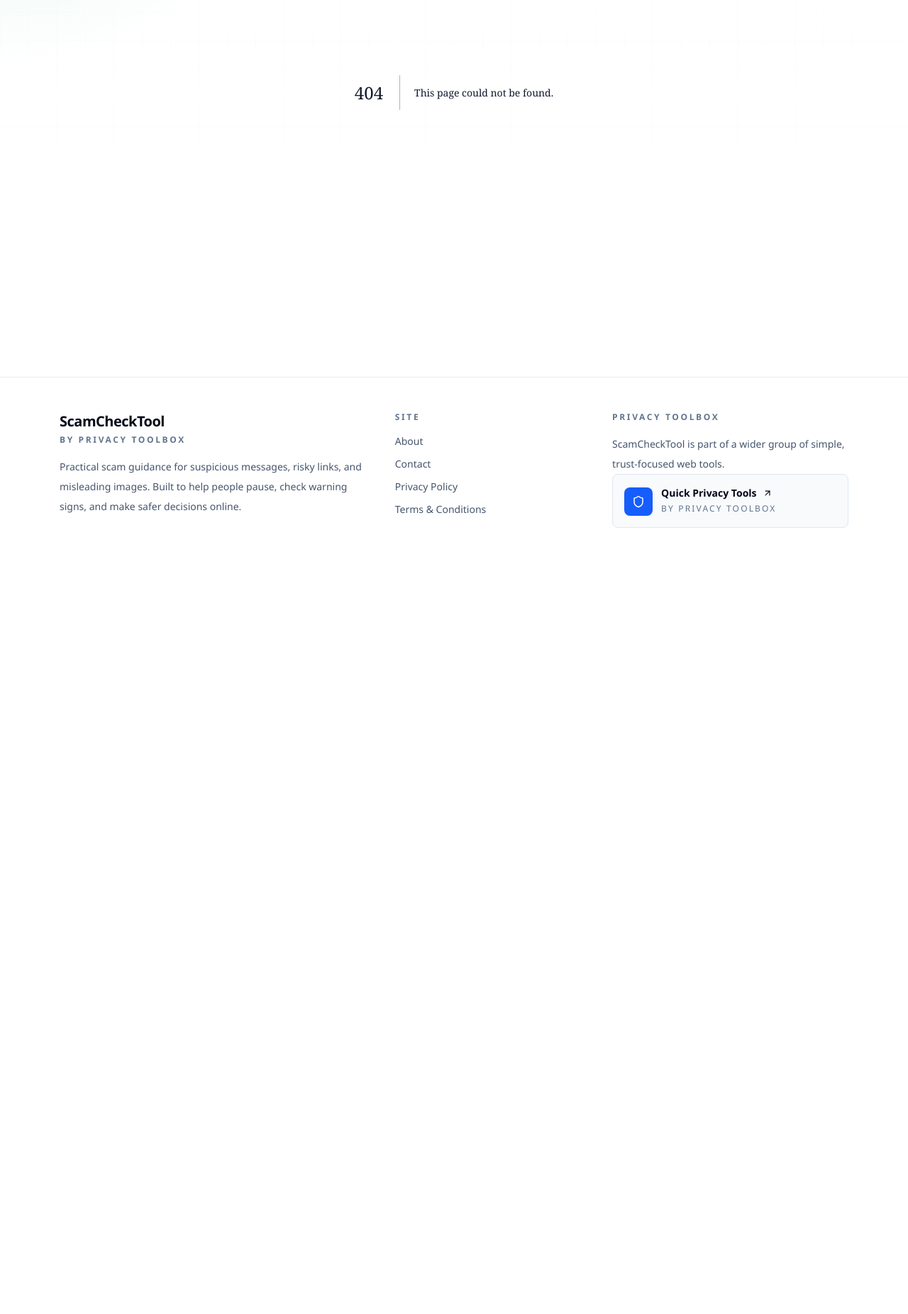
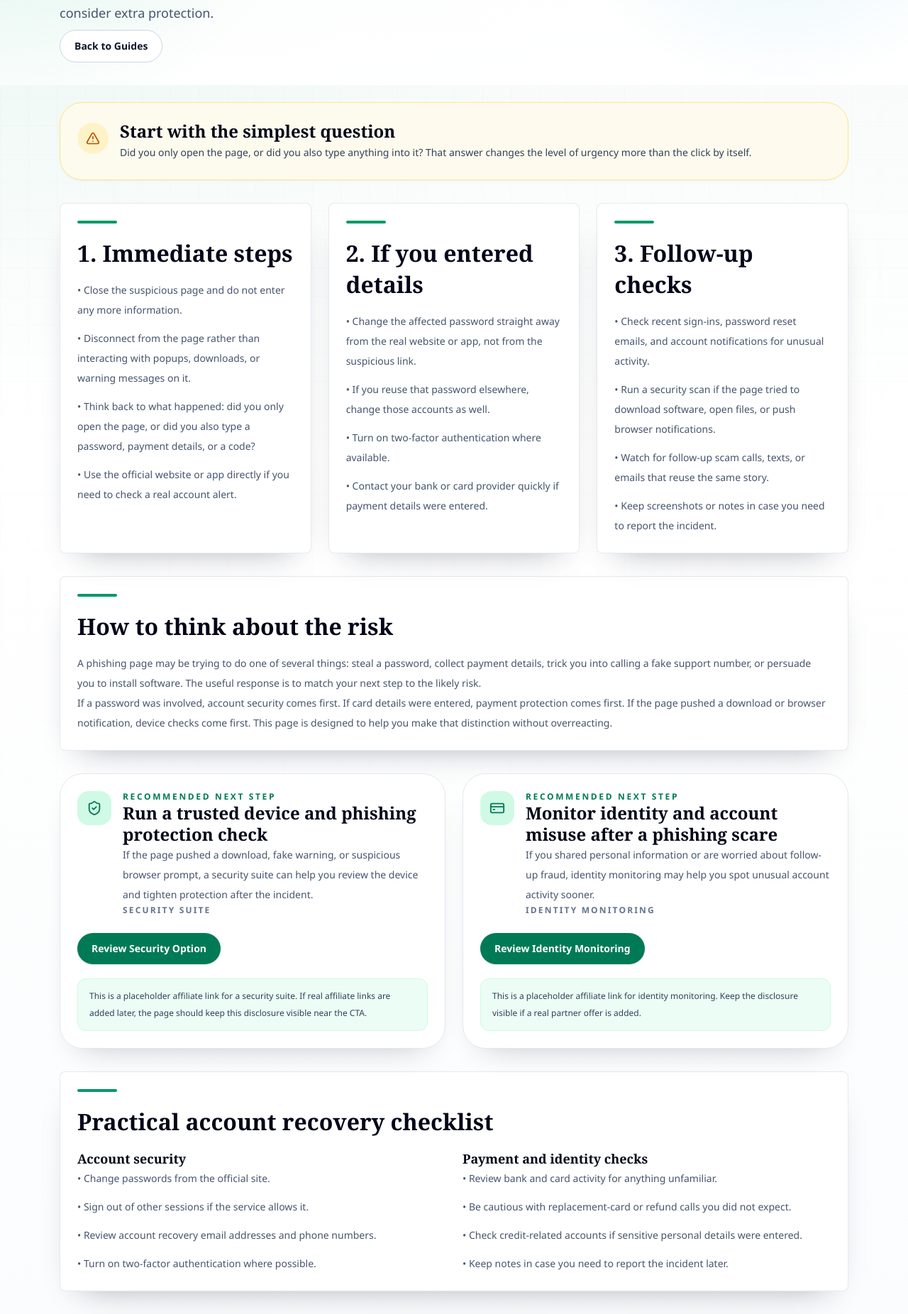
Before and after one commit to Simonm121/scamchecktool, a Next.js app: page /clicked-phishing-link in a window 1280 px wide. Before the commit this address had no page. Shown: the part 383-2235 px from the top of the page at 71% size. Before the commit the page ends 1175 px from the top, so only its background shows below. Built offline with nearby package versions, Linux system fonts and the light colour scheme.

Commit message:
Add phishing recovery guide page

```diff
--- /dev/null
+++ b/app/clicked-phishing-link/page.tsx
@@ -0,0 +1,195 @@
+import Link from "next/link";
+import { TriangleAlert } from "lucide-react";
+
+import { PageHero } from "@/components/content/page-hero";
+import { RecoveryCTA } from "@/components/content/recovery-cta";
+import { SectionCard } from "@/components/content/section-card";
+
+export const metadata = {
+  title: "What To Do After Clicking a Phishing Link",
+  description:
+    "Calm, practical next steps to take after clicking a phishing link, with recovery guidance and trust-first protection options.",
+};
+
+const immediateSteps = [
+  "Close the suspicious page and do not enter any more information.",
+  "Disconnect from the page rather than interacting with popups, downloads, or warning messages on it.",
+  "Think back to what happened: did you only open the page, or did you also type a password, payment details, or a code?",
+  "Use the official website or app directly if you need to check a real account alert.",
+];
+
+const ifYouEnteredDetails = [
+  "Change the affected password straight away from the real website or app, not from the suspicious link.",
+  "If you reuse that password elsewhere, change those accounts as well.",
+  "Turn on two-factor authentication where available.",
+  "Contact your bank or card provider quickly if payment details were entered.",
+];
+
+const followUpChecks = [
+  "Check recent sign-ins, password reset emails, and account notifications for unusual activity.",
+  "Run a security scan if the page tried to download software, open files, or push browser notifications.",
+  "Watch for follow-up scam calls, texts, or emails that reuse the same story.",
+  "Keep screenshots or notes in case you need to report the incident.",
+];
+
+const faqs = [
+  {
+    question: "Is clicking a phishing link always enough to compromise a device?",
+    answer:
+      "Not always. In many cases, the bigger risk starts when someone enters a password, payment details, or downloads something. It is still sensible to review the device and the account involved.",
+  },
+  {
+    question: "What if I only opened the page and closed it straight away?",
+    answer:
+      "That may reduce the risk, but it does not remove the need for a quick check. Look at the account the message referred to, confirm there were no downloads, and stay alert for follow-up phishing attempts.",
+  },
+  {
+    question: "Should I call the number shown on the suspicious page?",
+    answer:
+      "No. Use contact details from the official company website, your bank card, or the app you already trust instead.",
+  },
+];
+
+export default function ClickedPhishingLinkPage() {
+  return (
+    <>
+      <PageHero
+        eyebrow="Recovery guide"
+        title="What to do after clicking a phishing link"
+        description="If you clicked a suspicious link, the next steps depend on what happened after that click. Start with calm checks, secure any affected accounts, and only then consider extra protection."
+      >
+        <Link
+          href="/guides"
+          className="rounded-full border border-slate-300 bg-white px-5 py-3 text-sm font-semibold text-slate-700 transition hover:border-slate-400 hover:text-slate-950"
+        >
+          Back to Guides
+        </Link>
+      </PageHero>
+
+      <section className="mx-auto max-w-6xl px-5 pt-6 pb-8">
+        <div className="rounded-[2rem] border border-amber-200 bg-amber-50/80 p-6 shadow-sm shadow-amber-900/5">
+          <div className="flex items-start gap-4">
+            <div className="mt-1 flex h-11 w-11 shrink-0 items-center justify-center rounded-full bg-amber-100 text-amber-700">
+              <TriangleAlert size={20} />
+            </div>
+            <div className="space-y-3">
+              <h2 className="text-2xl font-black tracking-tight text-slate-950">
+                Start with the simplest question
+              </h2>
+              <p className="text-sm leading-7 text-slate-700">
+                Did you only open the page, or did you also type anything into it? That answer
+                changes the level of urgency more than the click by itself.
+              </p>
+            </div>
+          </div>
+        </div>
+      </section>
+
+      <section className="mx-auto grid max-w-6xl gap-6 px-5 pb-8 md:grid-cols-3">
+        <SectionCard title="1. Immediate steps">
+          <ul className="space-y-3 text-sm leading-7">
+            {immediateSteps.map((step) => (
+              <li key={step}>• {step}</li>
+            ))}
+          </ul>
+        </SectionCard>
+
+        <SectionCard title="2. If you entered details">
+          <ul className="space-y-3 text-sm leading-7">
+            {ifYouEnteredDetails.map((step) => (
+              <li key={step}>• {step}</li>
+            ))}
+          </ul>
+        </SectionCard>
+
+        <SectionCard title="3. Follow-up checks">
+          <ul className="space-y-3 text-sm leading-7">
+            {followUpChecks.map((step) => (
+              <li key={step}>• {step}</li>
+            ))}
+          </ul>
+        </SectionCard>
+      </section>
+
+      <section className="mx-auto max-w-6xl px-5 pb-8">
+        <SectionCard title="How to think about the risk">
+          <div className="space-y-4 text-sm leading-7">
+            <p>
+              A phishing page may be trying to do one of several things: steal a password, collect
+              payment details, trick you into calling a fake support number, or persuade you to
+              install software. The useful response is to match your next step to the likely risk.
+            </p>
+            <p>
+              If a password was involved, account security comes first. If card details were
+              entered, payment protection comes first. If the page pushed a download or browser
+              notification, device checks come first. This page is designed to help you make that
+              distinction without overreacting.
+            </p>
+          </div>
+        </SectionCard>
+      </section>
+
+      <section className="mx-auto max-w-6xl px-5 pb-8">
+        <div className="grid gap-6 lg:grid-cols-2">
+          <RecoveryCTA
+            title="Run a trusted device and phishing protection check"
+            description="If the page pushed a download, fake warning, or suspicious browser prompt, a security suite can help you review the device and tighten protection after the incident."
+            affiliateUrl="https://example.com/bitdefender-phishing-recovery"
+            disclosureText="This is a placeholder affiliate link for a security suite. If real affiliate links are added later, the page should keep this disclosure visible near the CTA."
+            ctaText="Review Security Option"
+            icon="shield-check"
+            productType="Security suite"
+            trackingLabel="clicked-phishing-link_bitdefender_cta"
+          />
+
+          <RecoveryCTA
+            title="Monitor identity and account misuse after a phishing scare"
+            description="If you shared personal information or are worried about follow-up fraud, identity monitoring may help you spot unusual account activity sooner."
+            affiliateUrl="https://example.com/experian-identity-monitoring"
+            disclosureText="This is a placeholder affiliate link for identity monitoring. Keep the disclosure visible if a real partner offer is added."
+            ctaText="Review Identity Monitoring"
+            icon="credit-card"
+            productType="Identity monitoring"
+            trackingLabel="clicked-phishing-link_experian_cta"
+          />
+        </div>
+      </section>
+
+      <section className="mx-auto max-w-6xl px-5 pb-8">
+        <SectionCard title="Practical account recovery checklist">
+          <div className="grid gap-6 md:grid-cols-2">
+            <div className="space-y-3 text-sm leading-7">
+              <h3 className="text-lg font-black text-slate-950">Account security</h3>
+              <ul className="space-y-3">
+                <li>• Change passwords from the official site.</li>
+                <li>• Sign out of other sessions if the service allows it.</li>
+                <li>• Review account recovery email addresses and phone numbers.</li>
+                <li>• Turn on two-factor authentication where possible.</li>
+              </ul>
+            </div>
+
+            <div className="space-y-3 text-sm leading-7">
+              <h3 className="text-lg font-black text-slate-950">Payment and identity checks</h3>
+              <ul className="space-y-3">
+                <li>• Review bank and card activity for anything unfamiliar.</li>
+                <li>• Be cautious with replacement-card or refund calls you did not expect.</li>
+                <li>• Check credit-related accounts if sensitive personal details were entered.</li>
+                <li>• Keep notes in case you need to report the incident later.</li>
+              </ul>
+            </div>
+          </div>
+        </SectionCard>
+      </section>
+
+      <section className="mx-auto max-w-6xl px-5 pb-14">
+        <div className="grid gap-6 md:grid-cols-3">
+          {faqs.map((faq) => (
+            <SectionCard key={faq.question} title={faq.question}>
+              <p className="text-sm leading-7">{faq.answer}</p>
+            </SectionCard>
+          ))}
+        </div>
+      </section>
+    </>
+  );
+}
```
